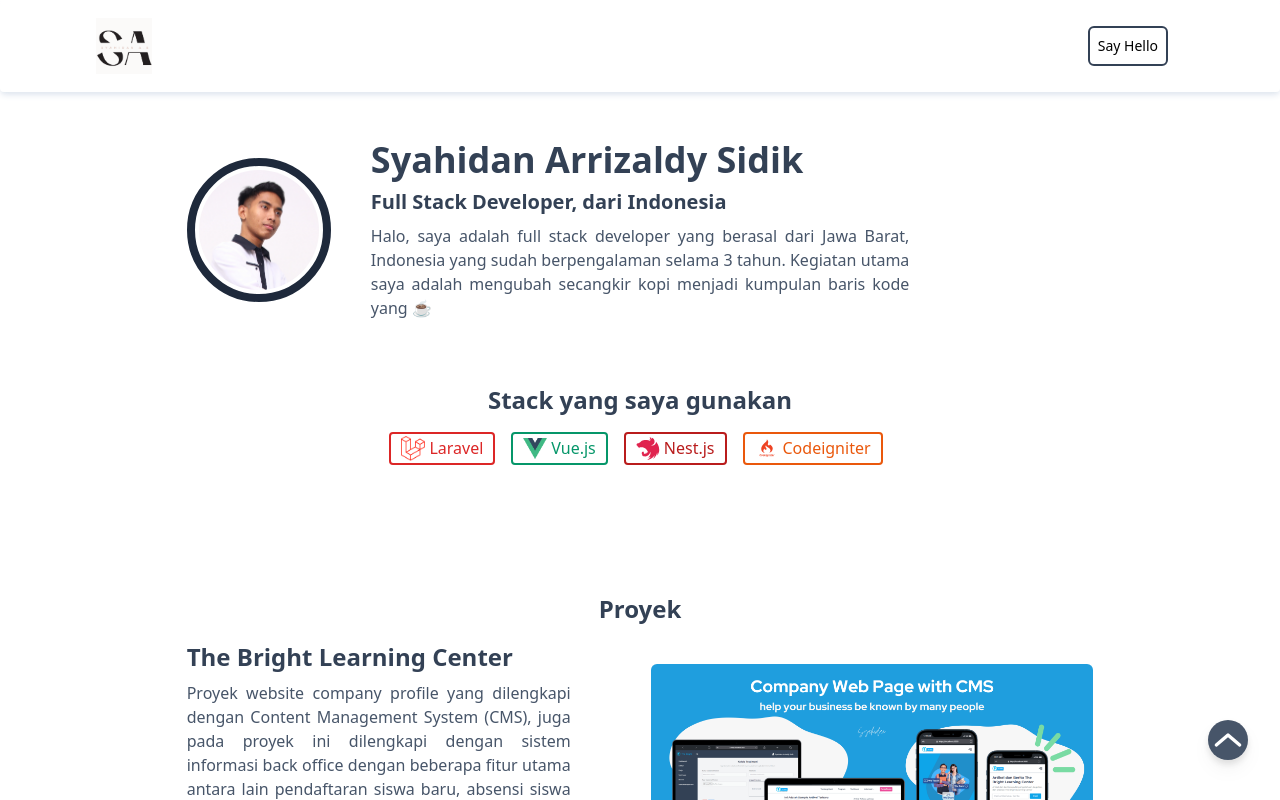
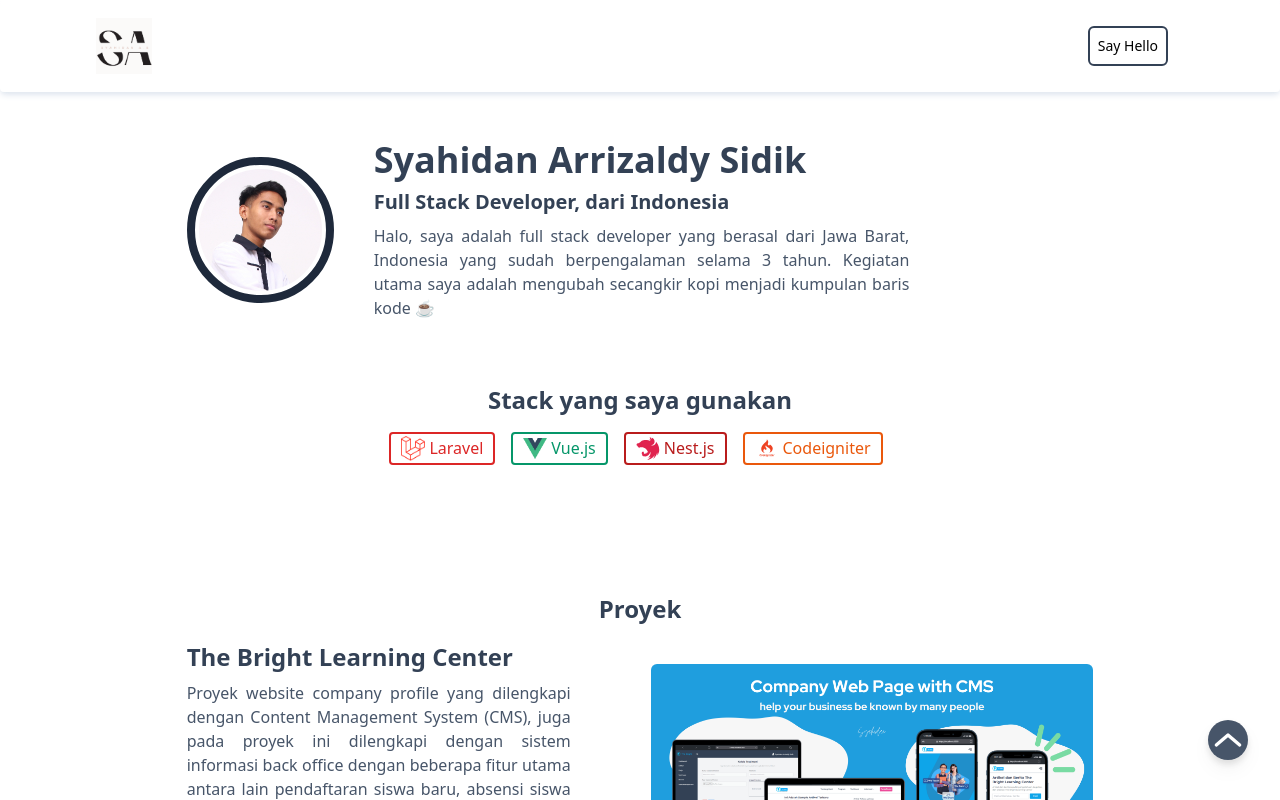
Before and after one commit to syahidanAS/syahidanAS.github.io, a Vue app: page / in a window 1280 px wide. Shown: the top 800 px of the page. Built offline with nearby package versions, Linux system fonts and the light colour scheme.

Commit message:
fix: typo

```diff
--- a/src/views/HomeView.vue
+++ b/src/views/HomeView.vue
@@ -54,7 +54,7 @@
           >
             Halo, saya adalah full stack developer yang berasal dari Jawa Barat,
             Indonesia yang sudah berpengalaman selama 3 tahun. Kegiatan utama
-            saya adalah mengubah secangkir kopi menjadi kumpulan baris kode yang
+            saya adalah mengubah secangkir kopi menjadi kumpulan baris kode
             ☕
           </p>
         </div>
```
